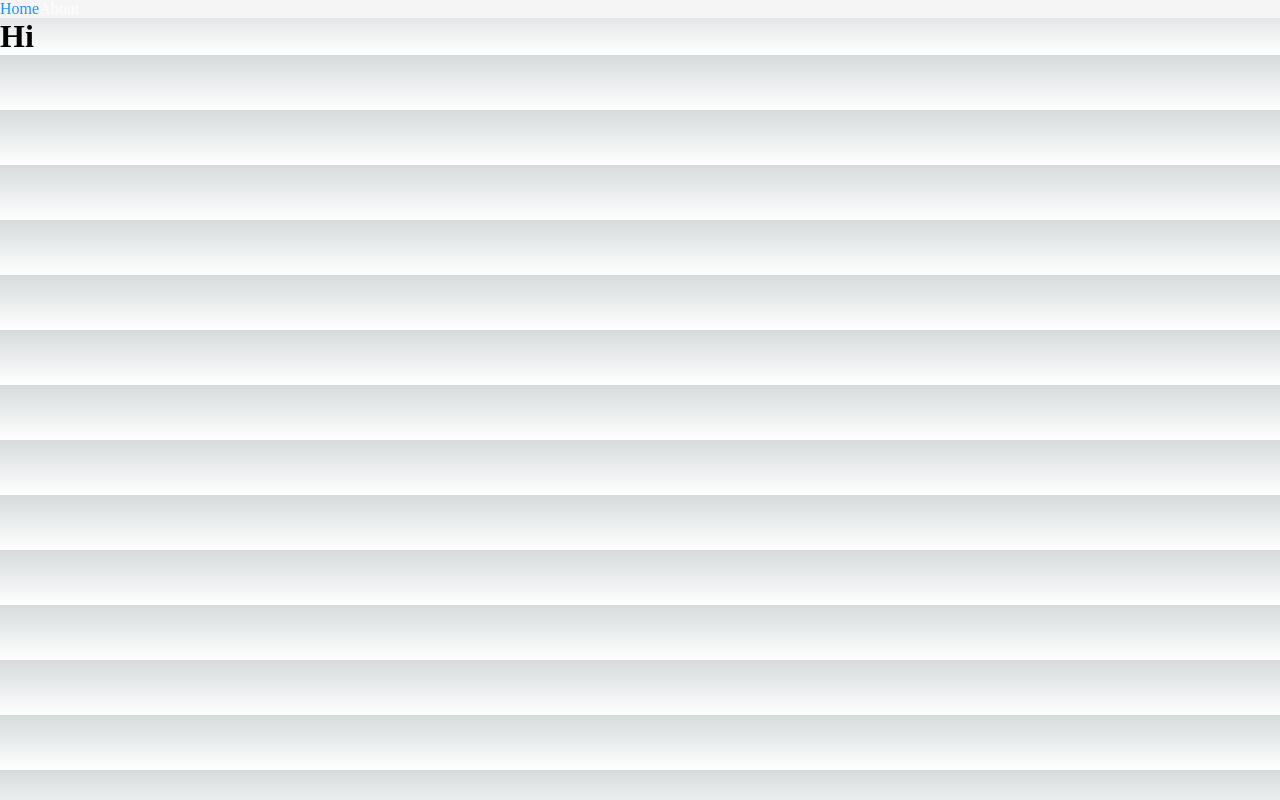
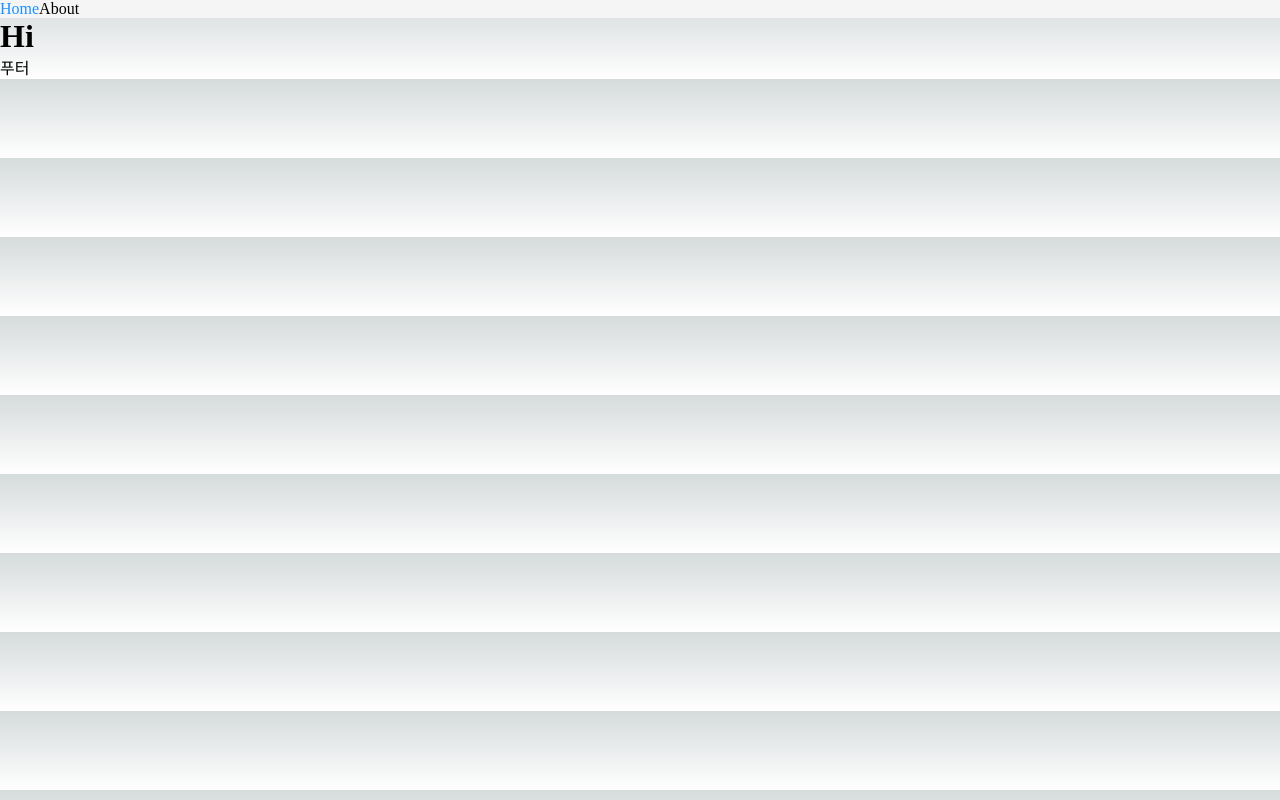
Before and after one commit to gahyeon-park/nextjs-intro, a Next.js app: page / in a window 1280 px wide. Built offline with nearby package versions, Linux system fonts and the light colour scheme.

Commit message:
#2.0 Patterns

```diff
--- /dev/null
+++ b/components/Layout.js
@@ -0,0 +1,8 @@
+import NavBar from "./NavBar";
+
+export default function Layout({ children }) {
+  return <>
+    <NavBar />
+    <div>{children}</div>
+  </>
+}
--- /dev/null
+++ b/components/Seo.js
@@ -0,0 +1,7 @@
+import Head from "next/head";
+
+export default function Seo({ title }) {
+  return <Head>
+    <title>{title} | Next Movies</title>
+  </Head>
+}
--- a/pages/_app.js
+++ b/pages/_app.js
@@ -1,16 +1,11 @@
-import NavBar from "@/components/NavBar";
+import Layout from "../components/Layout";
 import "../styles/globals.css";
 
 export default function App({ Component, pageProps }) {
   return (
-    <>
-      <NavBar />
+    <Layout>
       <Component {...pageProps} />
-      <style jsx global>{`
-        a {
-          color: white;
-        }
-      `}</style>
-    </>
+      <footer>푸터</footer>
+    </Layout>
   )
 }
--- a/pages/about.js
+++ b/pages/about.js
@@ -1,6 +1,9 @@
+import Seo from "../components/Seo";
+
 export default function About() {
   return (
     <div>
+      <Seo title="About" />
       <h1>About</h1>
     </div>
   )
--- a/pages/index.js
+++ b/pages/index.js
@@ -1,6 +1,9 @@
+import Seo from "../components/Seo";
+
 export default function Home() {
   return (
     <div>
+      <Seo title="Home" />
       <h1 className="active">Hi</h1>
     </div>
   )
```
